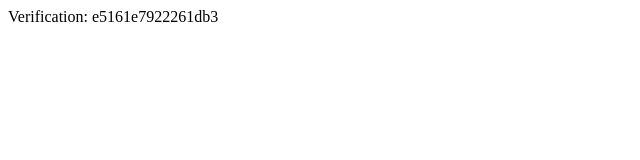
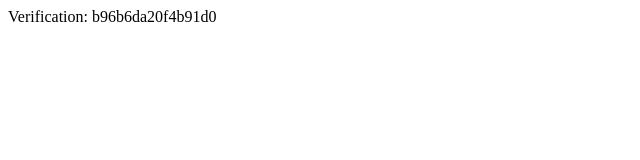
Before and after one commit to vzidkov527-ctrl/kosmos, a plain HTML site: page yandex_e5161e7922261db3.html in a window 1280 px wide. Shown: the full height of the page, 0-640 px from the left. Drawn offline with Linux system fonts and the light colour scheme.

Commit message:
Update yandex_e5161e7922261db3.html

```diff
--- a/yandex_e5161e7922261db3.html
+++ b/yandex_e5161e7922261db3.html
@@ -2,5 +2,5 @@
     <head>
         <meta http-equiv="Content-Type" content="text/html; charset=UTF-8">
     </head>
-    <body>Verification: e5161e7922261db3</body>
+    <body>Verification: b96b6da20f4b91d0</body>
 </html>
```
